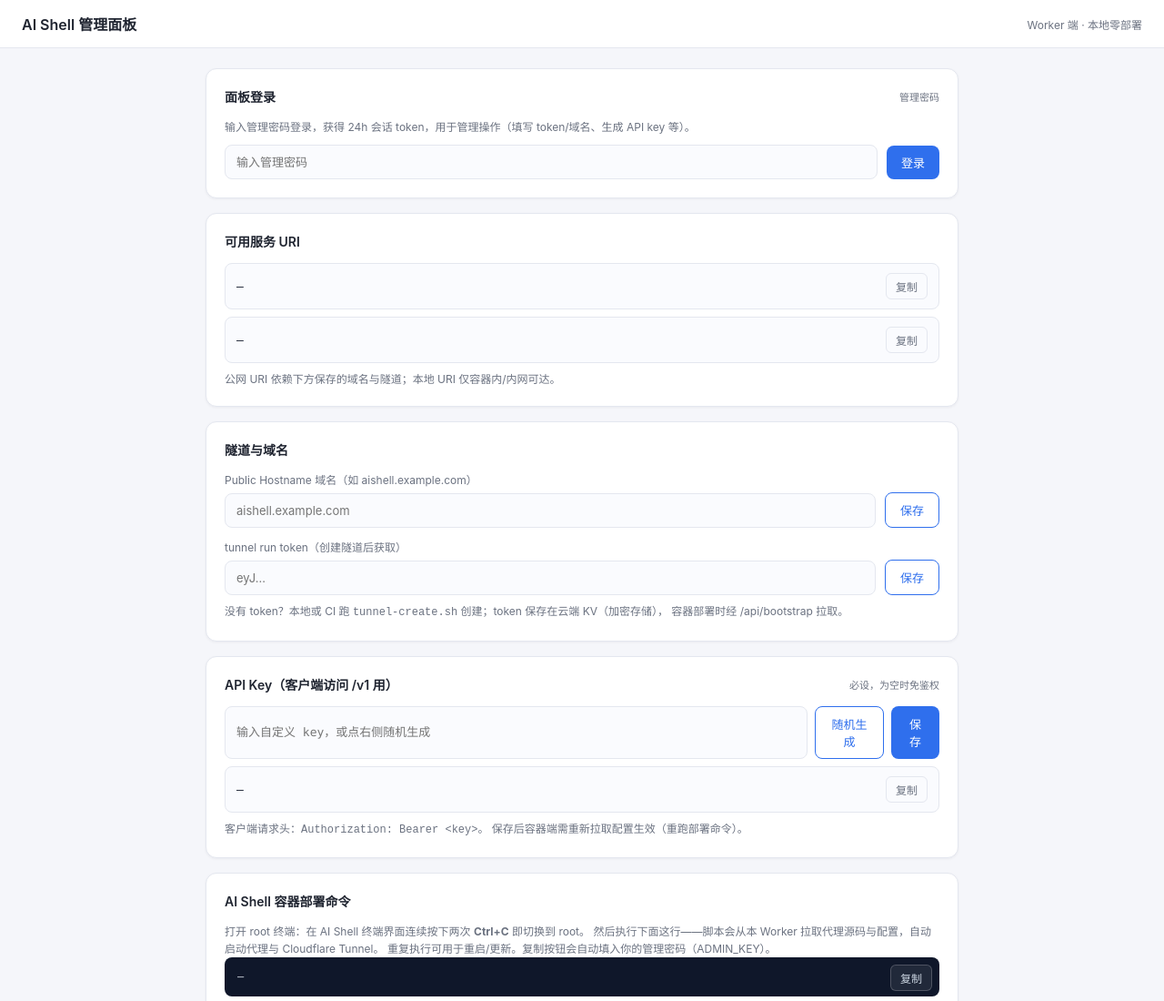
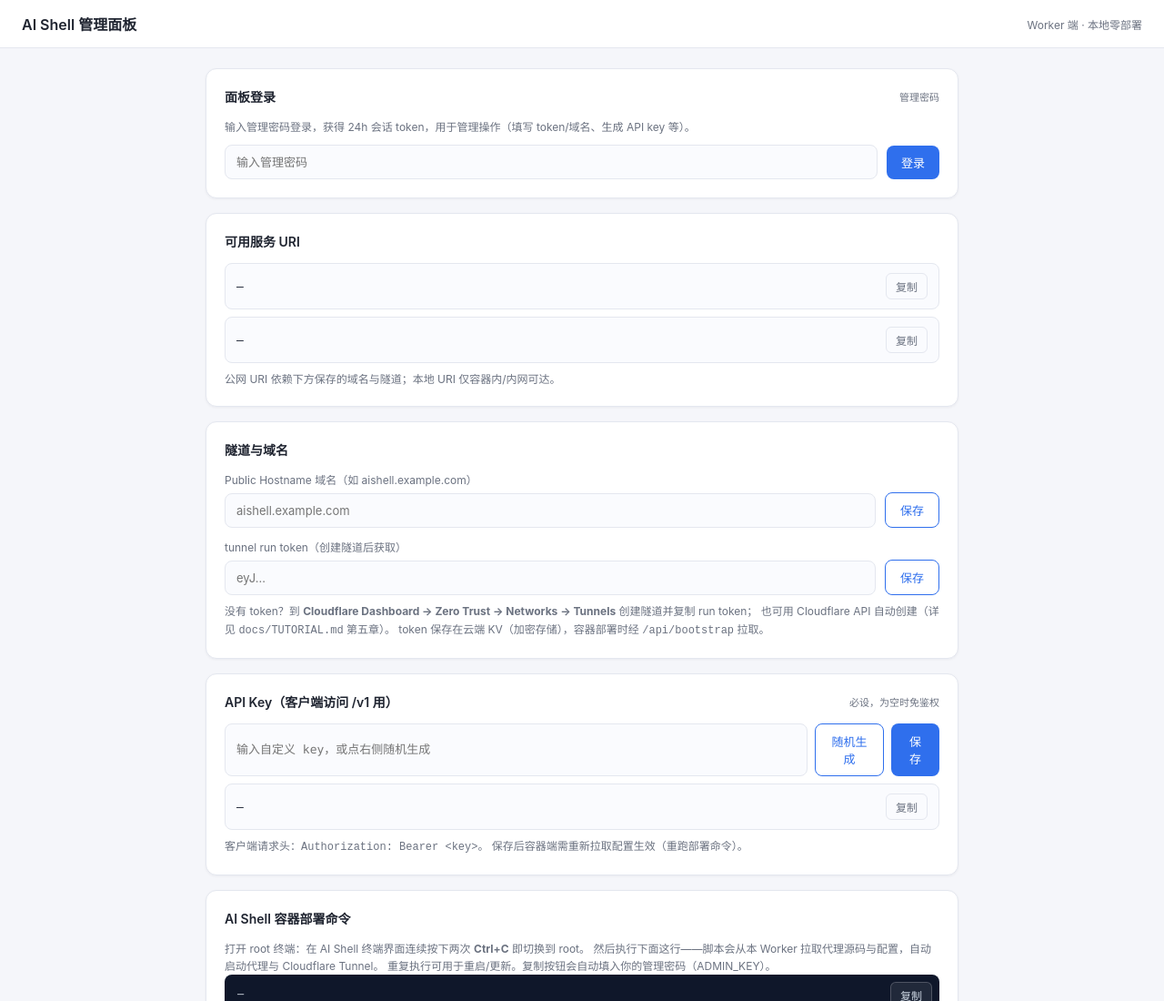
Before and after one commit to guowei21/HW-AI-Shell-GLM5.2, a website: page src/admin.html in a window 1280 px wide. Shown: the top 1100 px of the page at 91% size. Drawn offline with Linux system fonts and the light colour scheme; no server answers.

Commit message:
fix: 面板 tunnel token 提示更新（删除已归档的 tunnel-create.sh 引用）

```diff
--- a/src/admin.html
+++ b/src/admin.html
@@ -115,8 +115,9 @@ input:focus{outline:2px solid rgba(47,111,237,.25);border-color:var(--accent)}
       <input class="grow" id="tunnelToken" type="password" placeholder="eyJ...">
       <button class="btn ghost" id="saveTokenBtn">保存</button>
     </div>
-    <p class="hint">没有 token？本地或 CI 跑 <code>tunnel-create.sh</code> 创建；token 保存在云端 KV（加密存储），
-      容器部署时经 /api/bootstrap 拉取。</p>
+    <p class="hint">没有 token？到 <b>Cloudflare Dashboard → Zero Trust → Networks → Tunnels</b> 创建隧道并复制 run token；
+      也可用 Cloudflare API 自动创建（详见 <code>docs/TUTORIAL.md</code> 第五章）。
+      token 保存在云端 KV（加密存储），容器部署时经 <code>/api/bootstrap</code> 拉取。</p>
   </section>
 
   <!-- API Key -->
```
